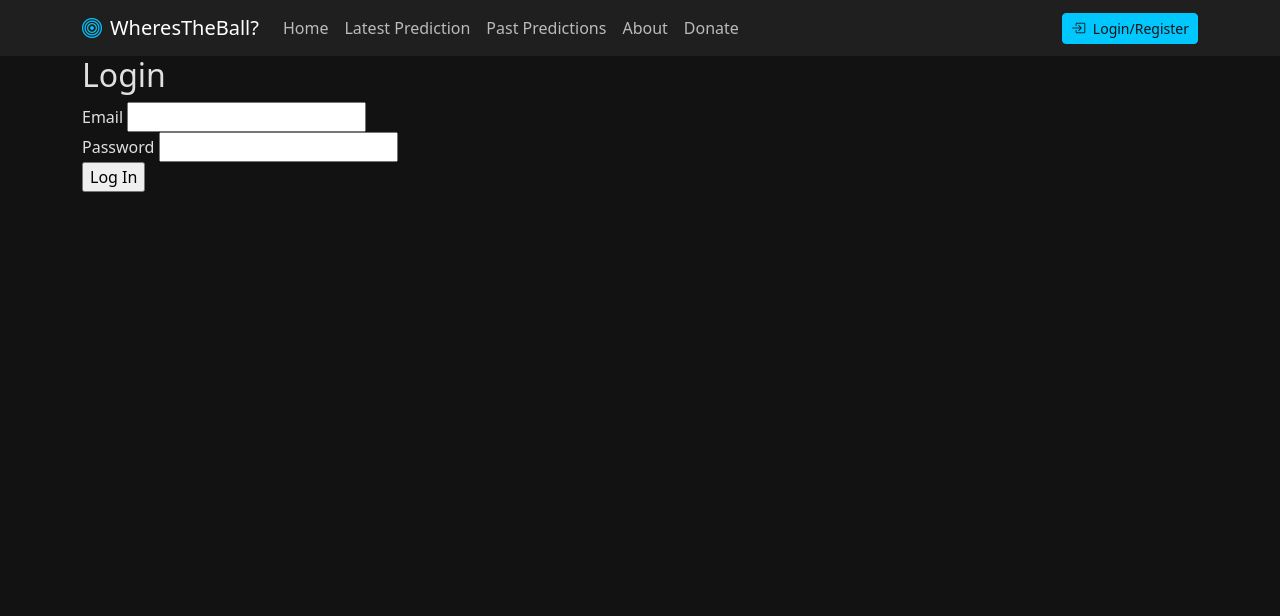
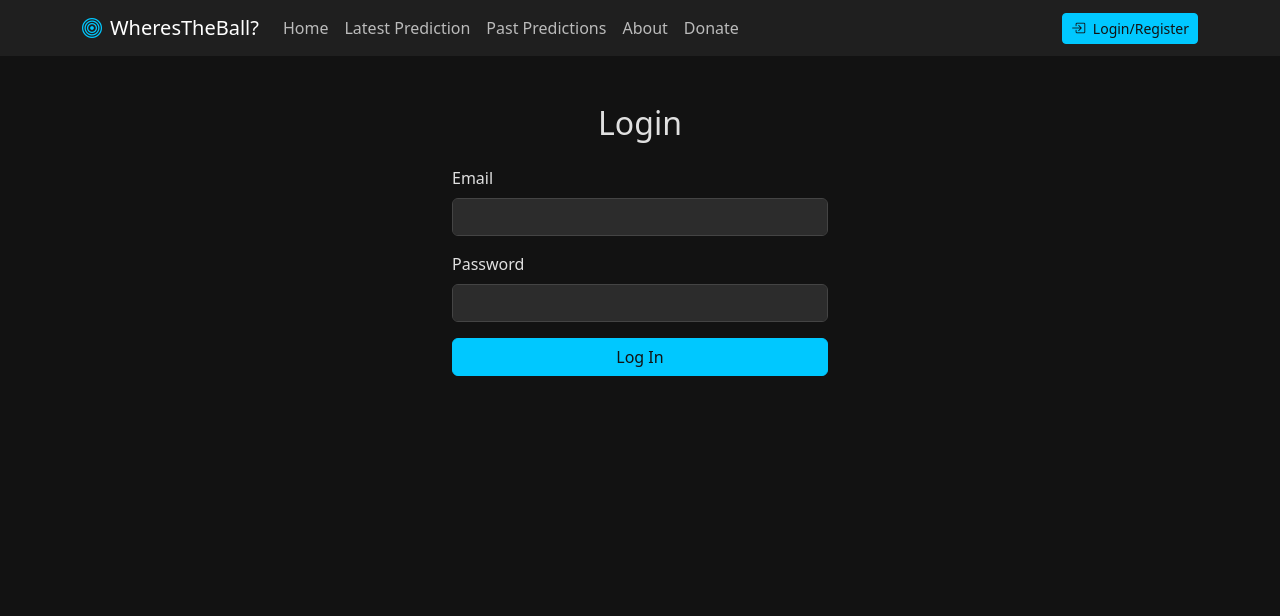
Before and after one commit to YaBoyHasan/WheresTheBall, a Flask app: page /auth/login in a window 1280 px wide. Shown: the top 616 px of the page. Run offline with Flask 3, Linux system fonts and the light colour scheme.

Commit message:
nicer ui

```diff
--- a/app/templates/auth/login.html
+++ b/app/templates/auth/login.html
@@ -1,10 +1,23 @@
 {% extends "base.html" %}
 {% block content %}
-<h2>Login</h2>
-<form method="POST">
-    {{ form.hidden_tag() }}
-    <div>{{ form.email.label }} {{ form.email() }}</div>
-    <div>{{ form.password.label }} {{ form.password() }}</div>
-    <div>{{ form.submit() }}</div>
-</form>
+<div class="container mt-5" style="max-width: 400px;">
+    <h2 class="mb-4 text-center">Login</h2>
+    <form method="POST">
+        {{ form.hidden_tag() }}
+
+        <div class="mb-3">
+            {{ form.email.label(class="form-label") }}
+            {{ form.email(class="form-control") }}
+        </div>
+
+        <div class="mb-3">
+            {{ form.password.label(class="form-label") }}
+            {{ form.password(class="form-control") }}
+        </div>
+
+        <div class="d-grid">
+            {{ form.submit(class="btn btn-primary") }}
+        </div>
+    </form>
+</div>
 {% endblock %}
```
